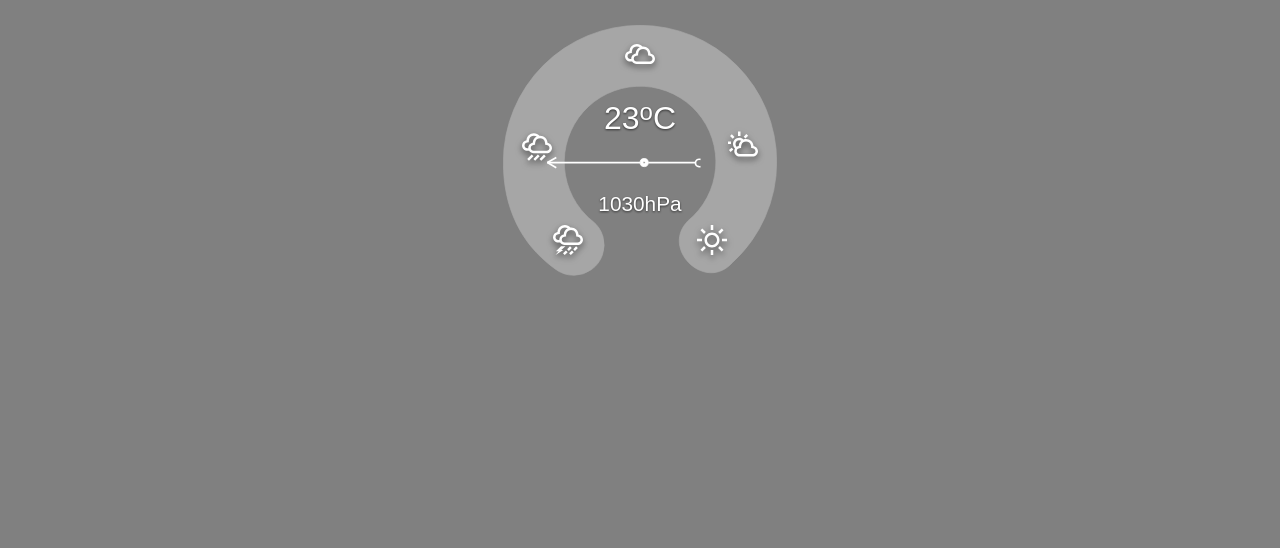
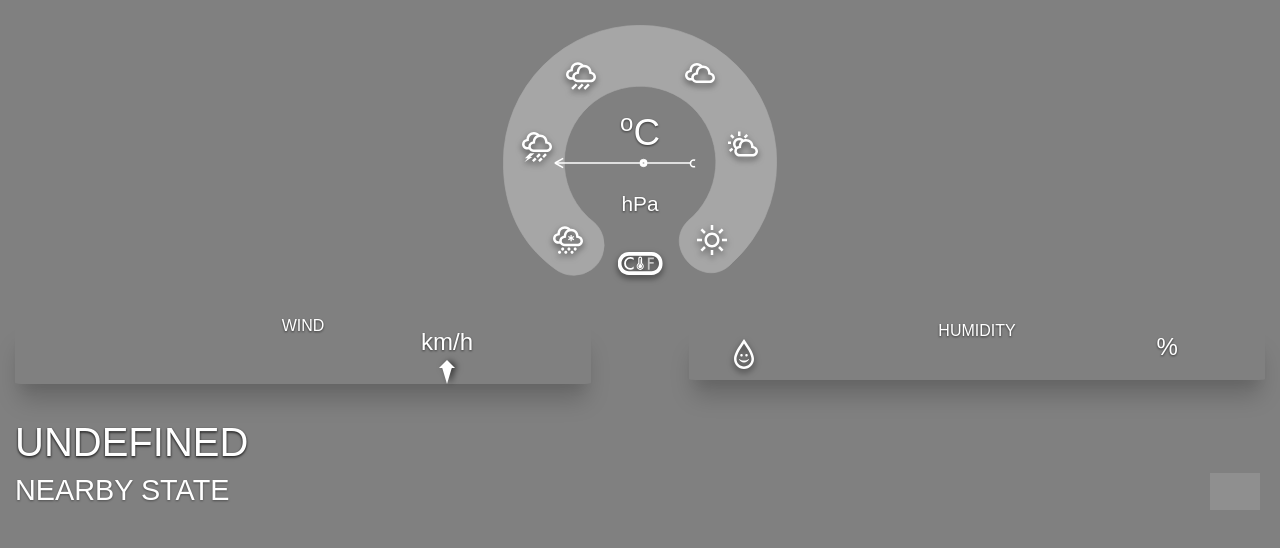
Before and after one commit to canriquez/my-weather-app, a website built with webpack: page dist/index.html in a window 1280 px wide. Built offline with nearby package versions, Linux system fonts and the light colour scheme; no server answers; grey boxes are pictures that could not be loaded.

Commit message:
add renderTemDash and buildWeaderLab. add snow icon and adjust general scale

```diff
--- a/src/index.js
+++ b/src/index.js
@@ -161,19 +161,6 @@ function getMyWeather() {
     button.addEventListener('click', processMyInput, false);
 }
 
-async function initSessionWeather(userCity) {
-
-    try {
-        await loadMySessionWeather(userCity);
-        let currentObject = userCity.getWeatherObject();
-        console.log('current city data ready :' + userCity.getDataReady());
-        console.log('current object :' + currentObject.weather[0].description);
-        buildWinHumDash(userCity);
-    } catch (err) {
-        console.warn('Something went wrong with initSessionWeather :', err);
-    }
-}
-
 function addTagToContainerId(containerId, tagType, tagId = '', classes = '') {
     const contentTag = document.getElementById(containerId);
     const newTag = document.createElement(tagType);
@@ -215,7 +202,10 @@ function renderCityBox(data) {
     htmlTag += `<div class="city-name f-fil">`;
     htmlTag += `<p class="f-fil-m">${data.name}</p></div>`;
     htmlTag += `<div class="state-name">`;
-    htmlTag += ` <p class="f-fil-m">nearby state</p></div></div>`;
+    htmlTag += ` <p class="f-fil-m">nearby state</p></div>`;
+    htmlTag += `<div class="country-flag">`;
+    htmlTag += `<img src="https://www.countryflags.io/${data.sys.country}/flat/64.png"></img>`;
+    htmlTag += `</div></div>`;
     return htmlTag;
 }
 
@@ -224,7 +214,6 @@ function renderRotateWindArrow(data) {
     arrowTag.style.transform = `rotate(${data.wind.deg - 90}deg)`;
     return;
 }
-
 
 function buildWinHumDash(userCity) {
     let data = userCity.getWeatherObject();
@@ -239,6 +228,49 @@ function buildWinHumDash(userCity) {
     return;
 }
 
+function renderTempDash(data) {
+    let htmlTag = `<div id="temp" class="f-fil row-flex">`;
+    htmlTag += `<span>${data.main.temp.toFixed(1)}</span>`;
+    htmlTag += `<span>o</span>`;
+    htmlTag += `<span>C</span></div>`;
+    htmlTag += `<div id="back-scale">`;
+    htmlTag += `<div id="sunny" class="wi"></div>`;
+    htmlTag += `<div id="part-cloud" class="wi"></div>`;
+    htmlTag += `<div id="cloudy" class="wi"></div>`;
+    htmlTag += `<div id="showers" class="wi"></div>`;
+    htmlTag += `<div id="snowy" class="wi"></div>`;
+    htmlTag += `<div id="stormy" class="wi"></div></div>`;
+    htmlTag += `<div id="bar-arrow"></div>`;
+    htmlTag += `<div id="pressure" class="f-fil">${data.main.pressure}hPa</div>`;
+    htmlTag += `<div id="unitButton" class="f-fil units c-units"></div>`;
+    return htmlTag;
+}
+
+function buildWeatherLab(userCity) {
+    let data = userCity.getWeatherObject();
+    addTagToContainerId('main-dash', 'div', 'weather-lab', 'lab');
+    let tempDash = renderTempDash(data);
+
+    document.getElementById('weather-lab').innerHTML = tempDash;
+
+    //renderRotateBarArrow(data);
+    return;
+}
+
+async function initSessionWeather(userCity) {
+
+    try {
+        await loadMySessionWeather(userCity);
+        let currentObject = userCity.getWeatherObject();
+        console.log('current city data ready :' + userCity.getDataReady());
+        console.log('current object :' + currentObject.weather[0].description);
+        buildWeatherLab(userCity);
+        buildWinHumDash(userCity);
+    } catch (err) {
+        console.warn('Something went wrong with initSessionWeather :', err);
+    }
+}
+
 
 document.addEventListener('DOMContentLoaded', () => {
     console.log('we are ready ...' + process.env.APP_TITLE);
@@ -246,5 +278,5 @@ document.addEventListener('DOMContentLoaded', () => {
     //getMyCity();
     //loadMySessionWeather(userCity);
     //loadUnsplashImg('cielo claro');
-    //initSessionWeather(userCity);
+    initSessionWeather(userCity);
 });
--- a/src/style.css
+++ b/src/style.css
@@ -208,12 +208,23 @@ section div {
   color: white;
 }
 
-/* ================ back-Scale ================ */
+.country-flag {
+  position: absolute;
+  bottom: 0px;
+  right: 5px;
+}
+
+.country-flag img {
+  width: 50px;
+  opacity: 0.5;
+}
+
+/* ================ weather lab | back-Scale ================ */
 
 .lab {
   position: relative;
   padding: 5px;
-  margin: 20px auto;
+  margin: 20px auto 5px auto;
   widht: 100vw;
   max-width: 320px;
   max-height: 284px;
@@ -253,9 +264,15 @@ section div {
 }
 
 #stormy {
+  bottom: 50%;
+  left: 12%;
+  background-image: url("./icons/stormy.svg");
+}
+
+#snowy {
   bottom: 16%;
   left: 22%;
-  background-image: url("./icons/stormy.svg");
+  background-image: url("./icons/snowy.svg");
 }
 
 #part-cloud {
@@ -265,14 +282,14 @@ section div {
 }
 
 #showers {
-  bottom: 50%;
-  left: 12%;
+  top: 13%;
+  left: 26%;
   background-image: url("./icons/showers.svg");
 }
 
 #cloudy {
-  top: 5%;
-  left: 50%;
+  top: 12%;
+  right: 21%;
   transform: translateX(-50%);
   background-image: url("./icons/cloudy.svg");
 }
@@ -283,11 +300,12 @@ section div {
   left: 50%;
   transform: translateX(-50%) translateY(-50%);
   background-image: url("./images/bar-arrow-01.svg");
-  width: 120%;
-  height: 120%;
+  width: 110%;
+  height: 110%;
   background-position: center;
   background-repeat: no-repeat;
   transform: translateX(-50%) translateY(-50%) rotate(-90deg);
+  transition: all 0.5s ease-in-out;
 }
 
 #pressure {
@@ -301,14 +319,41 @@ section div {
 
 #temp {
   position: absolute;
-  top: 26%;
+  top: 30%;
   left: 50%;
   transform: translateX(-50%);
   color: #fff;
-  font-size: 2rem;
+  font-size: 2.3rem;
+  z-index: 2;
 }
 #temp span:nth-child(2) {
   align-self: flex-start;
   font-size: 1.5rem;
   /* vertical-align: super; */
 }
+
+#unitButton {
+}
+
+.units {
+  bottom: 10%;
+  left: 50%;
+  transform: translateX(-50%);
+  position: absolute !important;
+  background-position: center;
+  background-repeat: no-repeat;
+  background-size: 90% 90%;
+  position: relative;
+  width: 50.53px;
+  height: 25.33px;
+  margin: 0;
+  filter: drop-shadow(0px 3px 3px rgba(0, 0, 0, 0.6));
+}
+
+.c-units {
+  background-image: url("./icons/system_switch-C.svg");
+}
+
+.f-units {
+  background-image: url("./icons/system_switch-F.svg");
+}
```
Also changed, not shown: dist/images/32c479ef6b5870d3df5c196128c8fb1e.svg (added), dist/images/5d006e00250d6ded87c33179a1c10202.svg (added), dist/images/6833226b6d42d58c572a9e303e6f55c7.svg (added), dist/images/b627408f3ca49f24c47c8f0c75976e2c.svg (added), dist/index.html, dist/main.js, src/icons/snowy.svg (added), src/icons/system_switch-01.svg (added), src/icons/system_switch-C.svg (added), src/icons/system_switch-F.svg (added), 1 other file.
